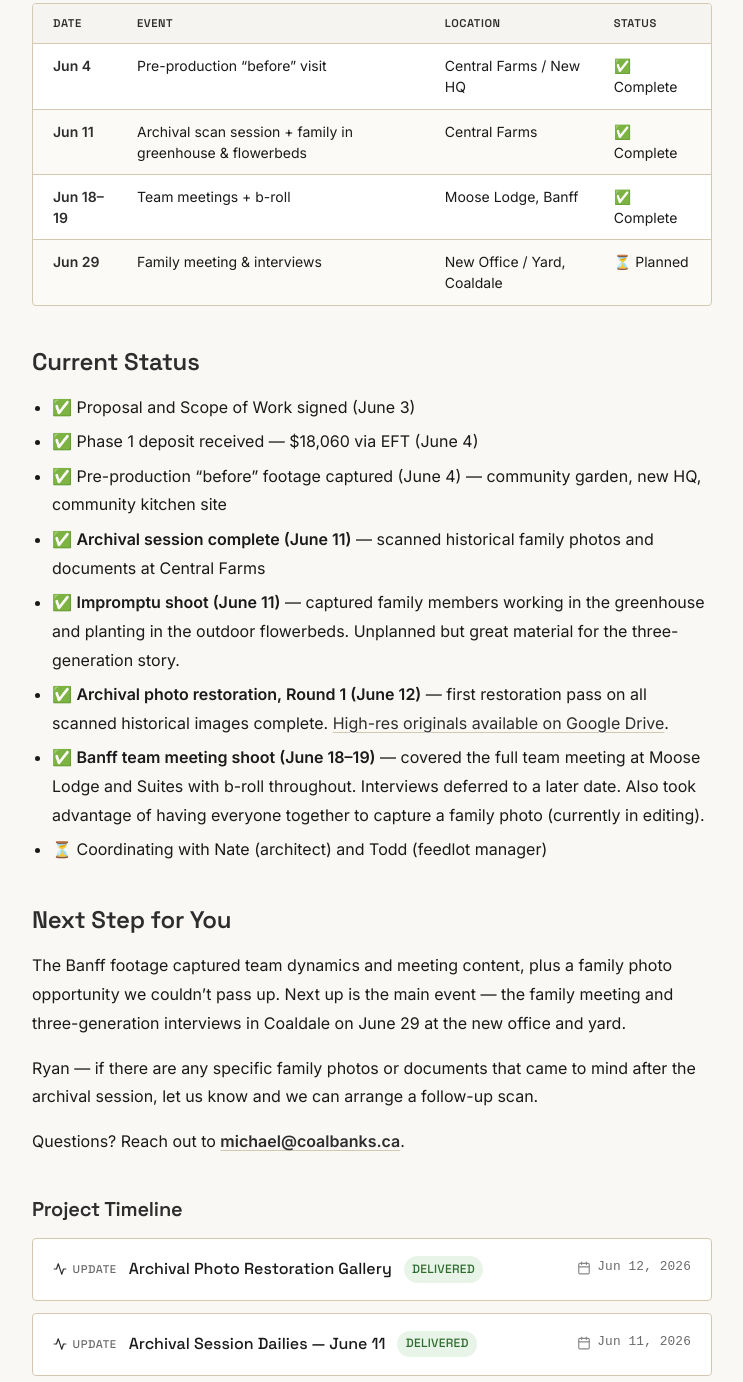
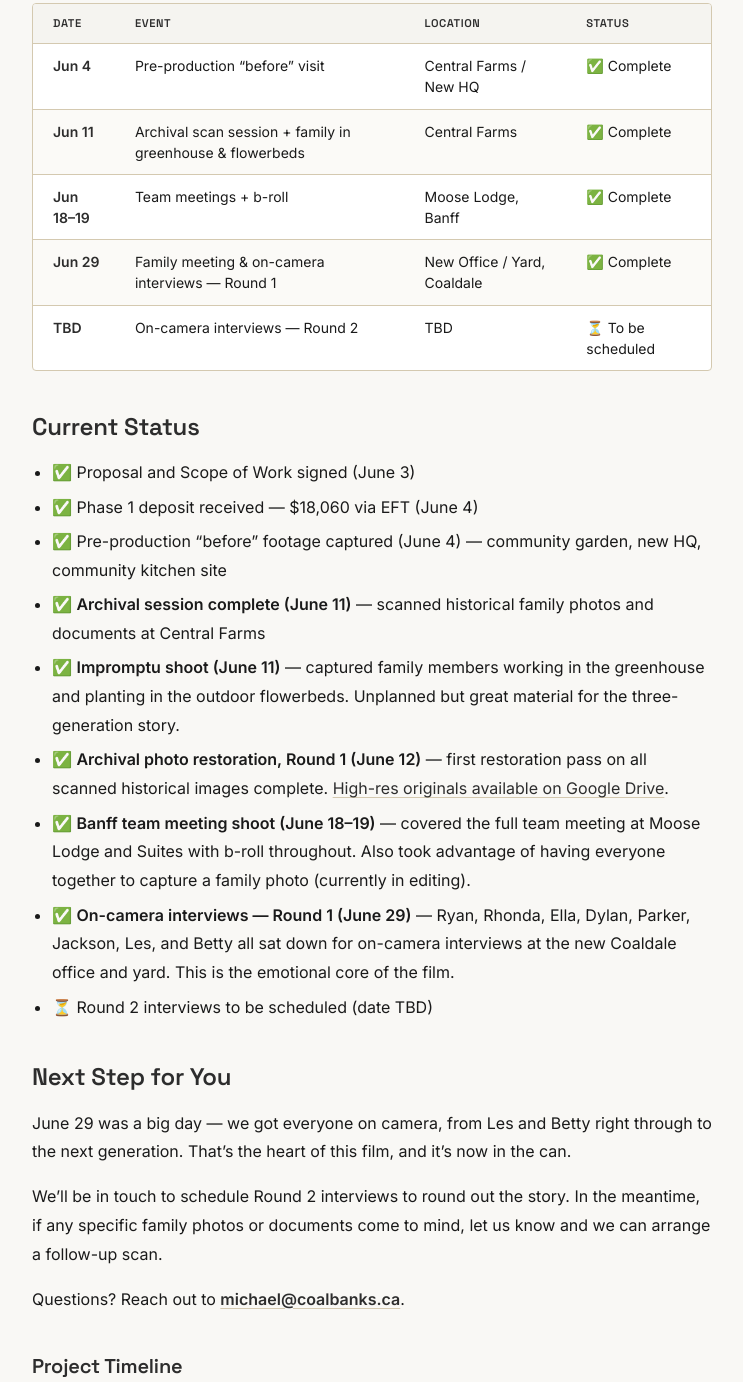
Before and after one commit to mwarf/coalbanks-portal, an Astro site: page /kasko-cattle in a window 1280 px wide. Shown: the part 1276-2658 px from the top of the page, without its empty margins (268-1011 px from the left). Built offline with nearby package versions, Linux system fonts and the light colour scheme; Astro itself is replaced by a stand-in of ours.

Commit message:
vault: 2026-06-29 23:06:22
Affected files:
src/content/portal/kasko-cattle/index.md

```diff
--- a/src/content/portal/kasko-cattle/index.md
+++ b/src/content/portal/kasko-cattle/index.md
@@ -3,7 +3,7 @@ title: "Brand Film — Project Overview & Brief"
 client: kasko-cattle
 publish: true
 status: approved
-date: 2026-06-19
+date: 2026-06-29
 type: brief
 ---
 
@@ -34,7 +34,8 @@ The story arc spans three generations — Les & Betty's generation, Ryan & his s
 | **Jun 4** | Pre-production "before" visit | Central Farms / New HQ | ✅ Complete |
 | **Jun 11** | Archival scan session + family in greenhouse & flowerbeds | Central Farms | ✅ Complete |
 | **Jun 18–19** | Team meetings + b-roll | Moose Lodge, Banff | ✅ Complete |
-| **Jun 29** | Family meeting & interviews | New Office / Yard, Coaldale | ⏳ Planned |
+| **Jun 29** | Family meeting & on-camera interviews — Round 1 | New Office / Yard, Coaldale | ✅ Complete |
+| **TBD** | On-camera interviews — Round 2 | TBD | ⏳ To be scheduled |
 
 ## Current Status
 
@@ -44,13 +45,14 @@ The story arc spans three generations — Les & Betty's generation, Ryan & his s
 - ✅ **Archival session complete (June 11)** — scanned historical family photos and documents at Central Farms
 - ✅ **Impromptu shoot (June 11)** — captured family members working in the greenhouse and planting in the outdoor flowerbeds. Unplanned but great material for the three-generation story.
 - ✅ **Archival photo restoration, Round 1 (June 12)** — first restoration pass on all scanned historical images complete. [High-res originals available on Google Drive](https://drive.google.com/drive/folders/1JHIg4-G1oofrCv4ISOih_RGZgs4vzhaP?usp=sharing).
-- ✅ **Banff team meeting shoot (June 18–19)** — covered the full team meeting at Moose Lodge and Suites with b-roll throughout. Interviews deferred to a later date. Also took advantage of having everyone together to capture a family photo (currently in editing).
-- ⏳ Coordinating with Nate (architect) and Todd (feedlot manager)
+- ✅ **Banff team meeting shoot (June 18–19)** — covered the full team meeting at Moose Lodge and Suites with b-roll throughout. Also took advantage of having everyone together to capture a family photo (currently in editing).
+- ✅ **On-camera interviews — Round 1 (June 29)** — Ryan, Rhonda, Ella, Dylan, Parker, Jackson, Les, and Betty all sat down for on-camera interviews at the new Coaldale office and yard. This is the emotional core of the film.
+- ⏳ Round 2 interviews to be scheduled (date TBD)
 
 ## Next Step for You
 
-The Banff footage captured team dynamics and meeting content, plus a family photo opportunity we couldn't pass up. Next up is the main event — the family meeting and three-generation interviews in Coaldale on June 29 at the new office and yard.
+June 29 was a big day — we got everyone on camera, from Les and Betty right through to the next generation. That's the heart of this film, and it's now in the can.
 
-Ryan — if there are any specific family photos or documents that came to mind after the archival session, let us know and we can arrange a follow-up scan.
+We'll be in touch to schedule Round 2 interviews to round out the story. In the meantime, if any specific family photos or documents come to mind, let us know and we can arrange a follow-up scan.
 
 Questions? Reach out to **michael@coalbanks.ca**.
```
